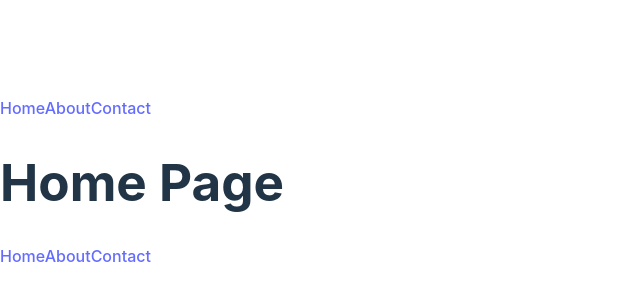
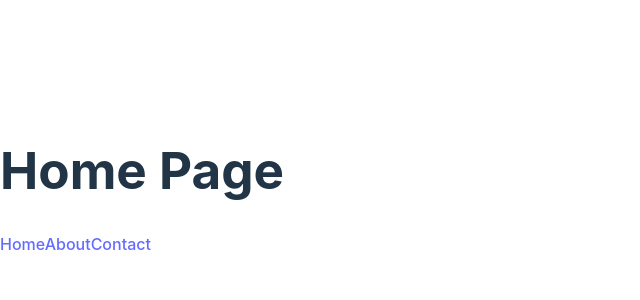
Before and after one commit to louohr/exercises-router, a React (Vite) app: page / in a window 1280 px wide. Shown: the part 218-518 px from the top of the page, without its empty margins (0-640 px from the left). Built offline with nearby package versions, Linux system fonts and the light colour scheme.

Commit message:
fix duplicate nav links

```diff
--- a/src/App.tsx
+++ b/src/App.tsx
@@ -3,11 +3,6 @@ import { Outlet } from "react-router-dom";
 export function App() {
   return (
     <div>
-      <nav className="navbar">
-        <a href="/">Home</a>
-        <a href="/about">About</a>
-        <a href="/contact">Contact</a>
-      </nav>
       <Outlet /> {/* This is where child routes will render */}
     </div>
   );
```
